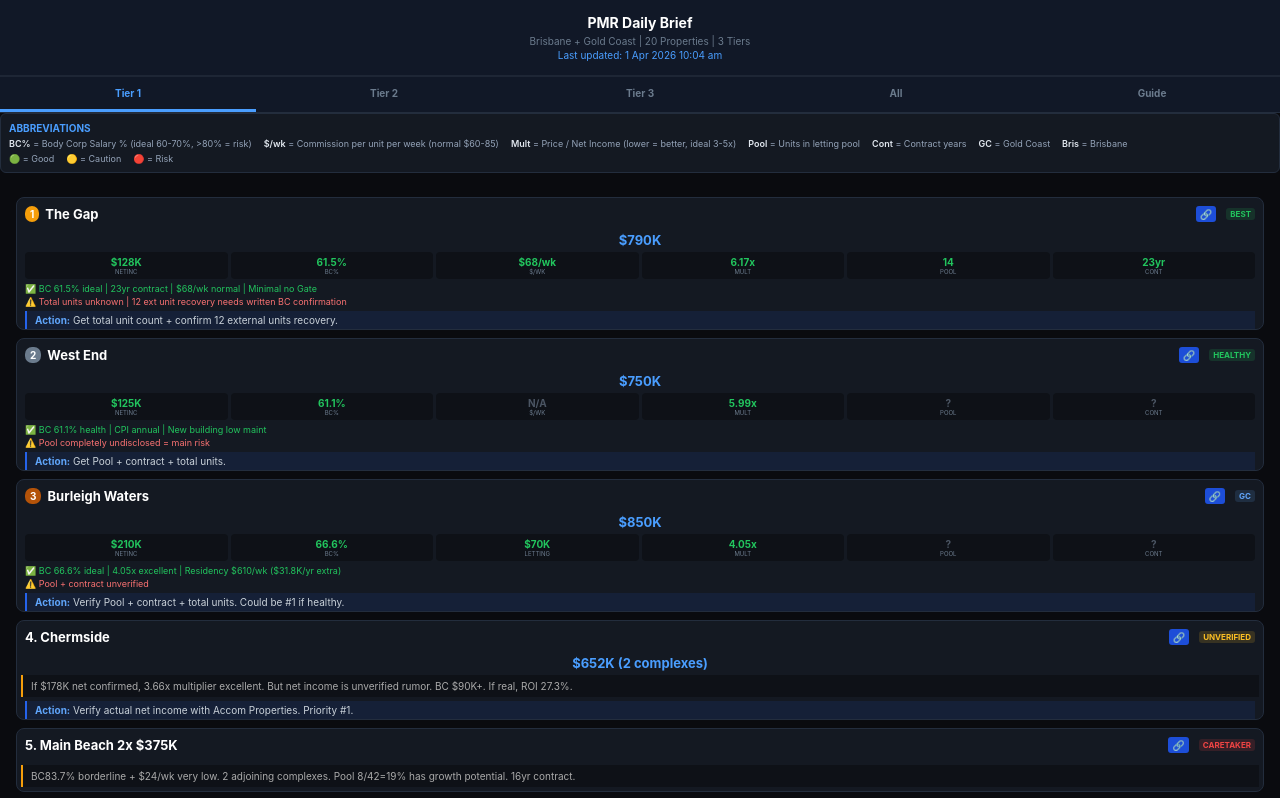
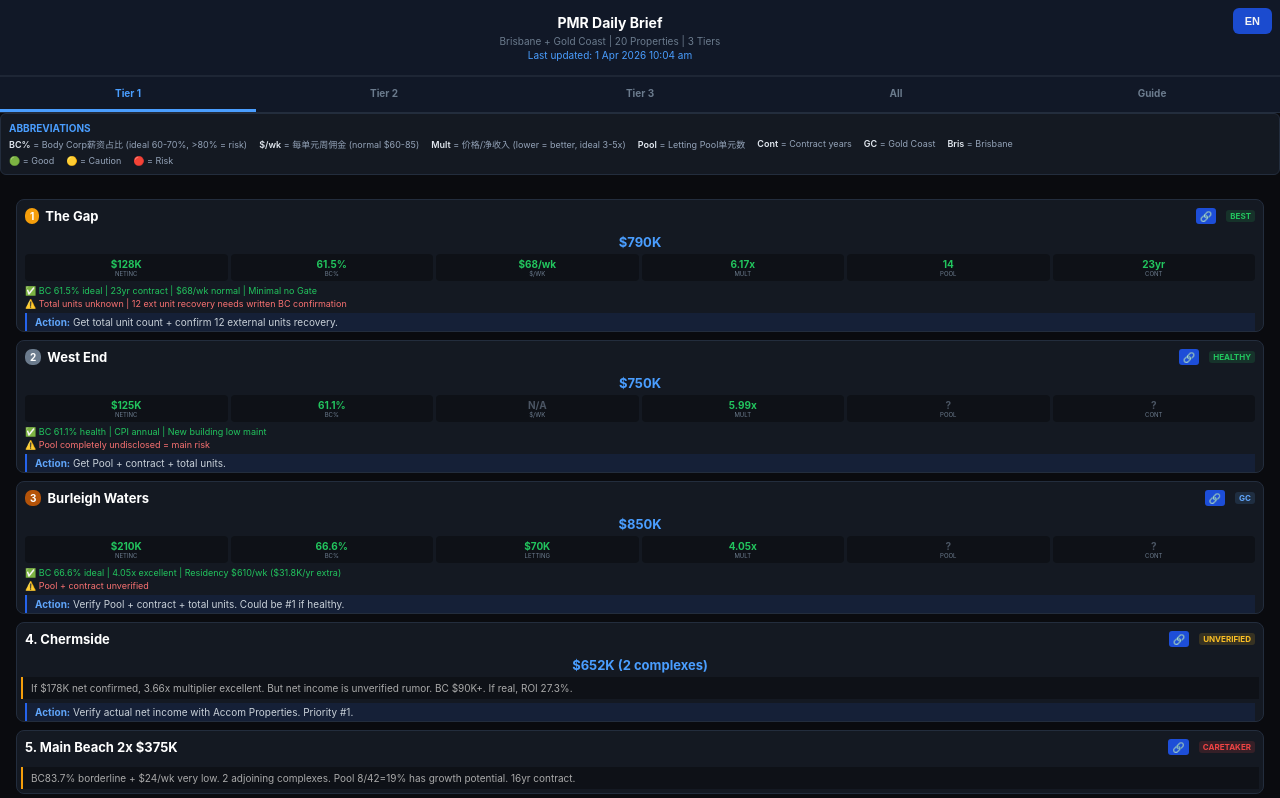
Before and after one commit to winrobin/pmr-dashboard, a plain HTML site: page index.html in a window 1280 px wide. Shown: the top 798 px of the page. Drawn offline with Linux system fonts and the light colour scheme.

Commit message:
Add EN/CN language toggle button

```diff
--- a/index.html
+++ b/index.html
@@ -5,9 +5,10 @@
 <meta name="viewport" content="width=device-width,initial-scale=1">
 <title>PMR Daily Brief</title>
 <style>
+.lng-btn{position:fixed;top:8px;right:8px;z-index:200;background:#1d4ed8;color:#fff;border:none;font-size:11px;font-weight:bold;padding:7px 12px;border-radius:6px;cursor:pointer;opacity:0.95}.lng-btn:hover{opacity:1}
 *{box-sizing:border-box;margin:0;padding:0}
 body{background:#0a0b0f;color:#fff;font-family:-apple-system,sans-serif;padding-bottom:20px}
-.hd{background:#111827;padding:14px 10px;border-bottom:2px solid #1e2635;text-align:center}
+.hd{background:#111827;padding:14px 10px;padding-right:70px;border-bottom:2px solid #1e2635;text-align:center}
 .hd h1{font-size:14px;margin:0 0 4px 0}
 .s{font-size:10px;color:#6b7b8d;margin-top:2px}
 .tabs{display:flex;border-bottom:1px solid #232d3d;position:sticky;top:0;z-index:10;background:#111827;flex-wrap:wrap}
@@ -67,6 +68,7 @@ td{padding:5px 6px;border-bottom:1px solid #232d3d;color:#cbd5e1}
 </style>
 </head>
 <body>
+<button class="lng-btn" onclick="toggleLang()">EN</button>
 <div class="hd">
 <h1>PMR Daily Brief</h1>
 <div class="s">Brisbane + Gold Coast | 20 Properties | 3 Tiers</div>
@@ -83,10 +85,10 @@ td{padding:5px 6px;border-bottom:1px solid #232d3d;color:#cbd5e1}
 <div class="leg">
 <h3>ABBREVIATIONS</h3>
 <div class="row">
-<span class="item"><b>BC%</b> = Body Corp Salary % (ideal 60-70%, &gt;80% = risk)</span>
-<span class="item"><b>$/wk</b> = Commission per unit per week (normal $60-85)</span>
-<span class="item"><b>Mult</b> = Price / Net Income (lower = better, ideal 3-5x)</span>
-<span class="item"><b>Pool</b> = Units in letting pool</span>
+<span class="item"><b>BC%</b> = Body Corp薪资占比 (ideal 60-70%, &gt;80% = risk)</span>
+<span class="item"><b>$/wk</b> = 每单元周佣金 (normal $60-85)</span>
+<span class="item"><b>Mult</b> = 价格/净收入 (lower = better, ideal 3-5x)</span>
+<span class="item"><b>Pool</b> = Letting Pool单元数</span>
 <span class="item"><b>Cont</b> = Contract years</span>
 <span class="item"><b>GC</b> = Gold Coast</span>
 <span class="item"><b>Bris</b> = Brisbane</span>
@@ -468,6 +470,48 @@ td{padding:5px 6px;border-bottom:1px solid #232d3d;color:#cbd5e1}
 <div class="ft">pmr-data-latest.json | 20 Props | <span id="foot"></span></div>
 
 <script>
+
+var lang='en';
+function toggleLang(){
+  lang=(lang==='en')?'zh':'en';
+  var btn=document.querySelector('.lng-btn');
+  btn.textContent=(lang==='zh')?'中文':'EN';
+  if(lang==='zh'){
+    document.getElementById('sub').textContent='布里斯班 + 黄金海岸 | 20 物业 | 3个档位';
+    document.getElementById('leg_h').textContent='缩写说明';
+    document.getElementById('leg1').textContent='= Body Corp薪资占比 (理想60-70%,>80%=风险)';
+    document.getElementById('leg2').textContent='= 每单元周佣金 (正常$60-85)';
+    document.getElementById('leg3').textContent='= 价格/净收入 (越低越好,理想3-5x)';
+    document.getElementById('leg4').textContent='= Letting Pool单元数';
+    document.getElementById('leg5').textContent='= 合同年限';
+    document.getElementById('leg_g').textContent='🟢=良好';
+    document.getElementById('leg_y').textContent='🟡=注意';
+    document.getElementById('leg_r').textContent='🔴=风险';
+    document.getElementById('tab1').textContent='第1档';
+    document.getElementById('tab2').textContent='第2档';
+    document.getElementById('tab3').textContent='第3档';
+    document.getElementById('taba').textContent='全部';
+    document.getElementById('tab4').textContent='指南';
+    document.getElementById('foot').textContent='通过GitHub Pages自动更新';
+  } else {
+    document.getElementById('sub').textContent='Brisbane + Gold Coast | 20 Properties | 3 Tiers';
+    document.getElementById('leg_h').textContent='ABBREVIATIONS LEGEND';
+    document.getElementById('leg1').textContent='= Body Corp Salary % (ideal 60-70%, >80% = risk)';
+    document.getElementById('leg2').textContent='= Commission per unit per week (normal $60-85)';
+    document.getElementById('leg3').textContent='= Price / Net Income multiplier (lower = better, ideal 3-5x)';
+    document.getElementById('leg4').textContent='= Units in letting pool';
+    document.getElementById('leg5').textContent='= Contract years remaining';
+    document.getElementById('leg_g').textContent='🟢 = Good / Healthy';
+    document.getElementById('leg_y').textContent='🟡 = Acceptable / Caution';
+    document.getElementById('leg_r').textContent='🔴 = Risk / Problem';
+    document.getElementById('tab1').textContent='Tier 1 (13)';
+    document.getElementById('tab2').textContent='Tier 2 (3)';
+    document.getElementById('tab3').textContent='Tier 3 (4)';
+    document.getElementById('taba').textContent='All';
+    document.getElementById('tab4').textContent='Guide';
+    document.getElementById('foot').textContent='Auto-updated via GitHub Pages';
+  }
+}
 function show(id){
   document.querySelectorAll('.tp').forEach(function(t){t.classList.remove('act')});
   document.querySelectorAll('.tab').forEach(function(t){t.classList.remove('act')});
```
